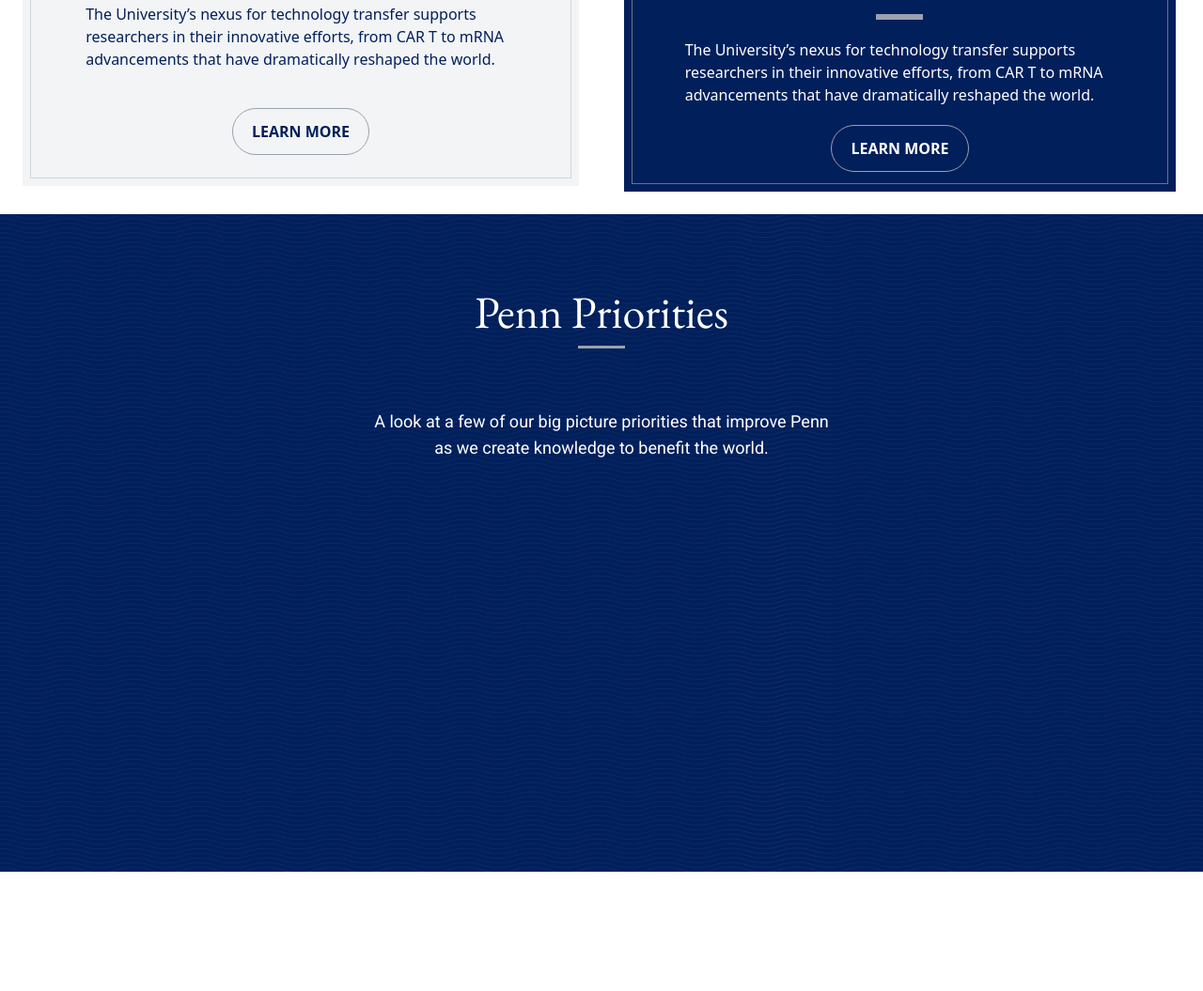
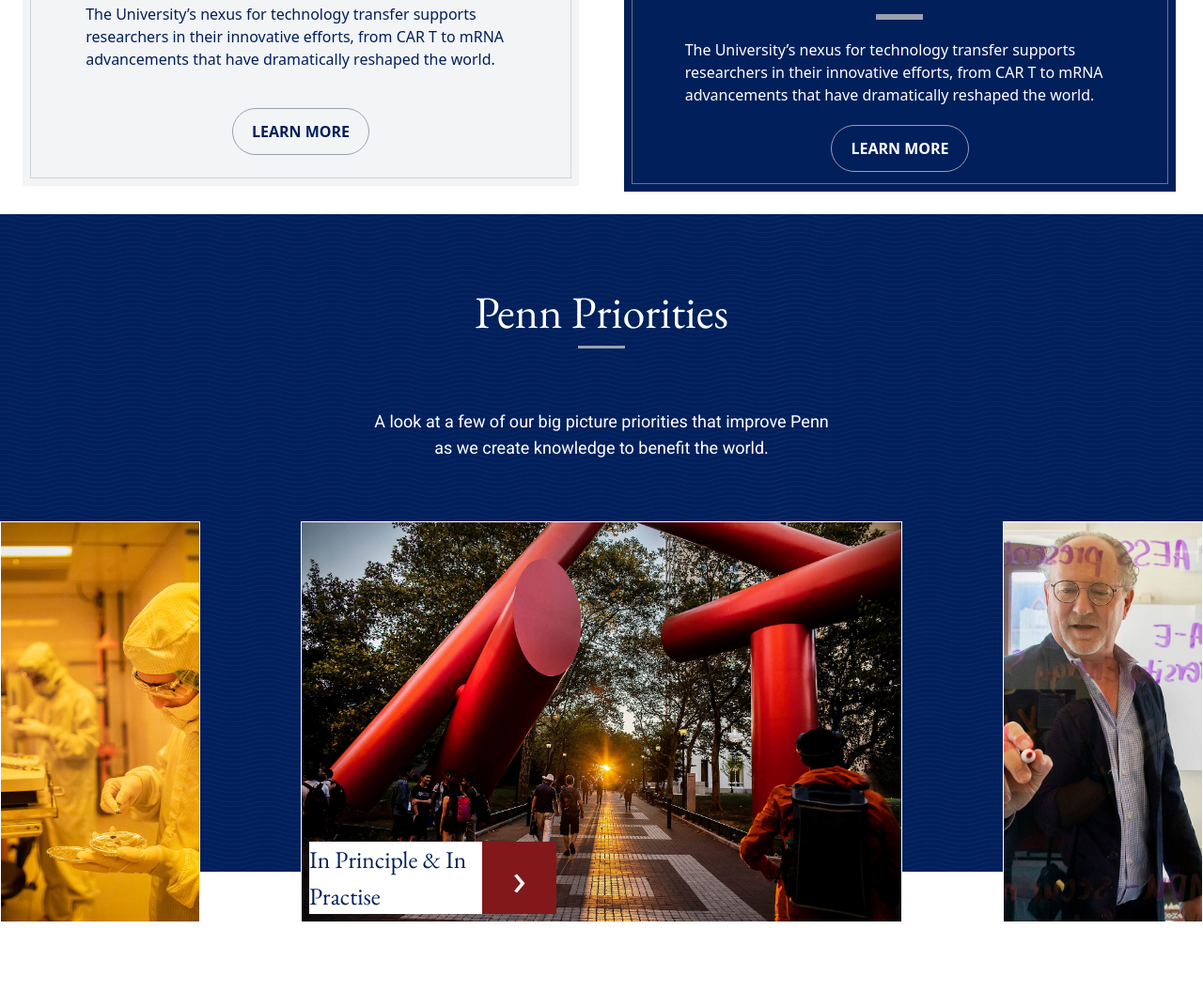
Before and after one commit to gisachris/upenn_css_gate_project, a website: page index.html in a window 1280 px wide. Shown: the part 3755-4810 px from the top of the page at 94% size. Before the commit the page ends 4683 px from the top, so only its background shows below. Drawn offline with nearby package versions, Linux system fonts and the light colour scheme.

Commit message:
implement cards priorities Section

```diff
--- a/index.html
+++ b/index.html
@@ -368,8 +368,9 @@
                     </div>
                 </div>
             </div>
-            <div id="prSection" class="bg-[url(/public/imgs/blueBg.png)] w-full h-[700px] py-20">
-                <div id="PriorityHeaderSection">
+            <div id="prSection"
+                class="bg-[url(/public/imgs/blueBg.png)] w-full h-[700px] py-20 flex flex-col items-center">
+                <div id="PriorityHeaderSection" class="w-fit">
                     <div id="prTextHeader" class="flex flex-col items-center gap-y-3">
                         <h3 class="font-eb text-5xl">Penn Priorities</h3>
                         <span class="w-[50px] h-[3px] bg-gray-400"></span>
@@ -380,6 +381,26 @@
                         the world.
                     </p>
                 </div>
+                <div id="priorityTabs"
+                    class="grid grid-cols-12 mt-16 w-full relative overflow-hidden min-h-[500px] items-stretch pb-20">
+                    <div class="border border-red relative col-start-1 col-end-3">
+                        <img src="./public/imgs/pr1.jpeg" alt="" class="w-full h-full object-cover">
+                    </div>
+                    <div class="border border-blue col-start-4 col-end-10 relative">
+                        <img src="./public/imgs/pr2.jpeg" alt="" class="w-full h-full object-cover">
+                        <div
+                            class="absolute bottom-2 left-2 bg-white flex flex-row min-w-[200px] items-stretch justify-center">
+                            <span class="w-[70%] bg-white font-eb text-[#011f5b] text-[1.6rem]">In Principle & In
+                                Practise</span>
+                            <span
+                                class="w-[30%] bg-red-900 text-white text-5xl leading-[1.2] flex items-center justify-center">&rsaquo;</span>
+                        </div>
+                    </div>
+                    <div class="border border-green relative col-start-11 col-end-13">
+                        <img src="./public/imgs/pr3.jpeg" alt="" class="w-full h-full object-cover">
+                    </div>
+                </div>
+
             </div>
         </main>
     </div>
```
Also changed, not shown: public/imgs/pr1.jpeg (added), public/imgs/pr2.jpeg (added), public/imgs/pr3.jpeg (added), public/styles/output.css.
